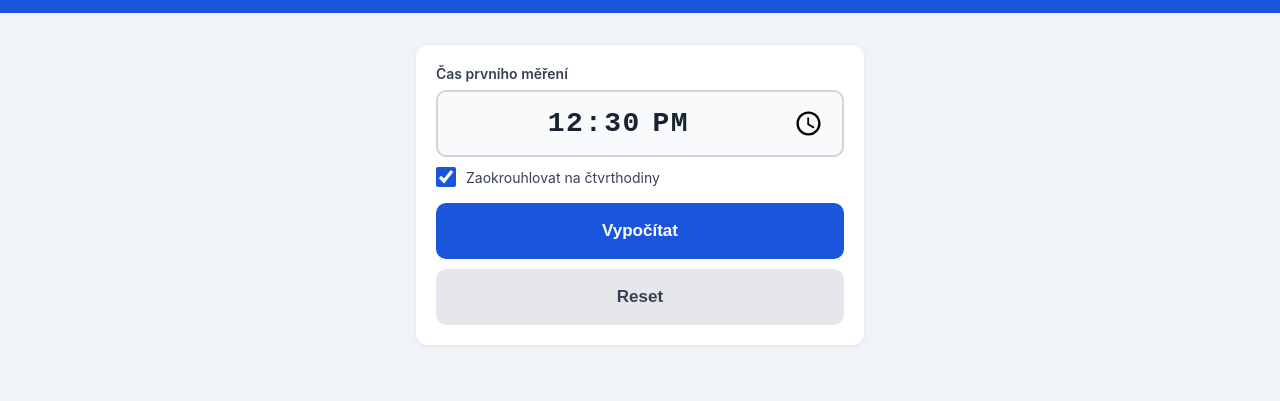
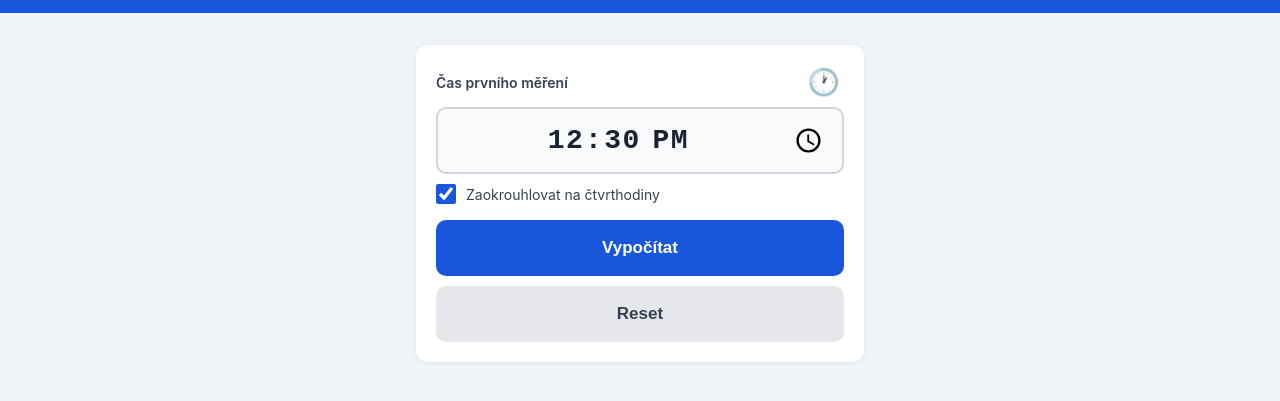
Before and after one commit to hedbavnyPN/TLAKITO, a plain HTML site: page index.html in a window 1280 px wide. Shown: the part 67-468 px from the top of the page. Drawn offline with Linux system fonts and the light colour scheme.

Commit message:
Přidat ikonku hodin pro nastavení aktuálního času

```diff
--- a/index.html
+++ b/index.html
@@ -82,6 +82,29 @@
       color: #6b7280;
       margin-top: 6px;
     }
+
+    .time-label-row {
+      display: flex;
+      align-items: center;
+      justify-content: space-between;
+      margin-bottom: 8px;
+    }
+
+    .time-label-row .field-label {
+      margin-bottom: 0;
+    }
+
+    .btn-clock {
+      background: none;
+      border: none;
+      font-size: 26px;
+      cursor: pointer;
+      padding: 4px;
+      line-height: 1;
+      -webkit-tap-highlight-color: transparent;
+    }
+
+    .btn-clock:active { opacity: 0.6; }
 
     .snap-label {
       display: flex;
@@ -389,7 +412,10 @@
 
 <div class="container">
   <div class="card no-print">
-    <label class="field-label" for="startTime">Čas prvního měření</label>
+    <div class="time-label-row">
+      <label class="field-label" for="startTime">Čas prvního měření</label>
+      <button class="btn-clock" onclick="setNow()" title="Nastavit aktuální čas">🕐</button>
+    </div>
     <input type="time" id="startTime" step="900">
     <label class="snap-label">
       <input type="checkbox" id="snapCheck" checked>
```
